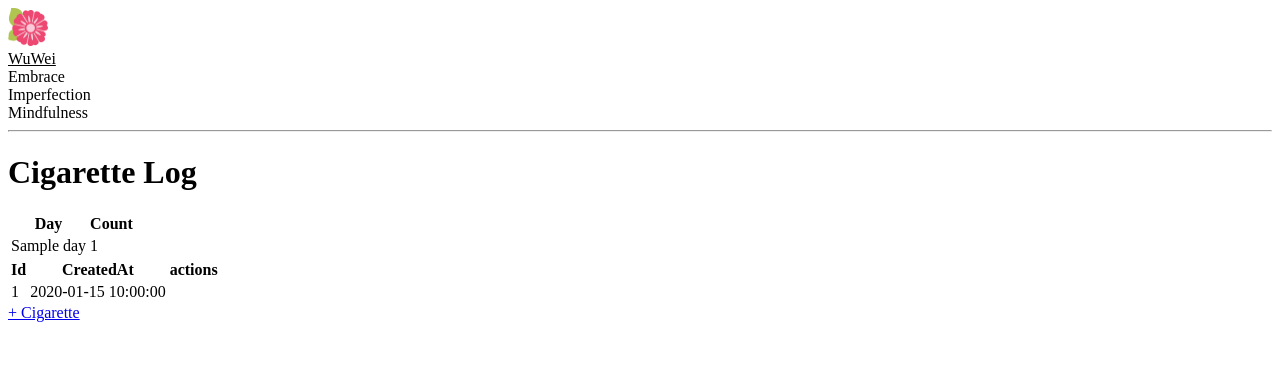
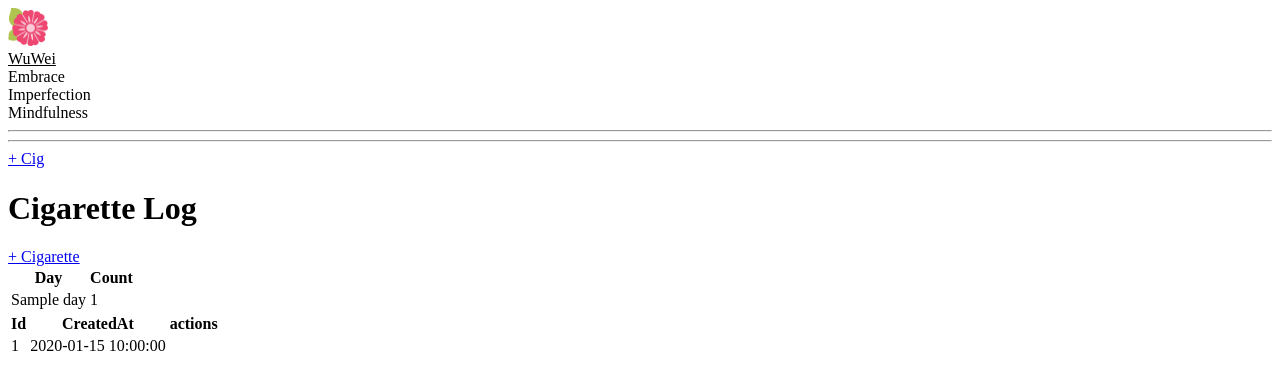
Before and after one commit to alexseif/wuwei, a Symfony app: template templates/cigarette_log/index.html.twig in a window 1280 px wide. Shown: the top 390 px of the page. Run offline with Twig, Linux system fonts and the light colour scheme; the template is opened without the code that fills it: most values are stand-ins (such as "Sample title", 1, 10 or a date in 2020); some libraries are stand-ins or nearby versions.

Commit message:
Cigarette add access and ux

```diff
--- a/templates/_sidebars.html.twig
+++ b/templates/_sidebars.html.twig
@@ -4,7 +4,7 @@
         {% block sidebarRight %}
             <div class="text-end">
                 <div id="flower">
-                <img src="/imgs/flower.png" alt="flower for beauty and grace in what you do" width="40"/>
+                    <img src="{{ asset('/imgs/flower.png') }}" alt="flower for beauty and grace in what you do" width="40"/>
                 </div>
                 <div style="text-decoration: underline;">WuWei</div>
                 <div>Embrace</div>
@@ -20,6 +20,11 @@
                     </div>
                 {% endfor %}
             </div><!-- .list-group -->
+            <hr/>
+            <div class="text-end">
+                {# TODO: Create a service to get the number of cigarretes logged today #}
+                <a href="{{ path('app_cigarette_log_new') }}" class="btn btn-outline-light">+ Cig</a>
+            </div>
+        {% endblock %}
     </div><!-- .float-end -->
-    {% endblock %}
 </div>
--- a/templates/cigarette_log/index.html.twig
+++ b/templates/cigarette_log/index.html.twig
@@ -2,6 +2,7 @@
 
 {% block h1 %}Cigarette Log{% endblock %}
 {% block card_actions %}
+    <a href="{{ path('app_cigarette_log_new') }}" class="btn btn-outline-light">+ Cigarette</a>
 {% endblock %}
 {% block body %}
 
@@ -53,8 +54,3 @@
     </table>
 
 {% endblock %}
-{% block card_footer %}
-    <div class="card-footer text-center">
-        <a href="{{ path('app_cigarette_log_new') }}" class="btn btn-outline-light">+ Cigarette</a>
-    </div>
-{% endblock %}
```
Also changed, not shown: src/Controller/CigaretteLogController.php (+9 -9 lines). Lines whose indentation alone changed are shown as unchanged.
